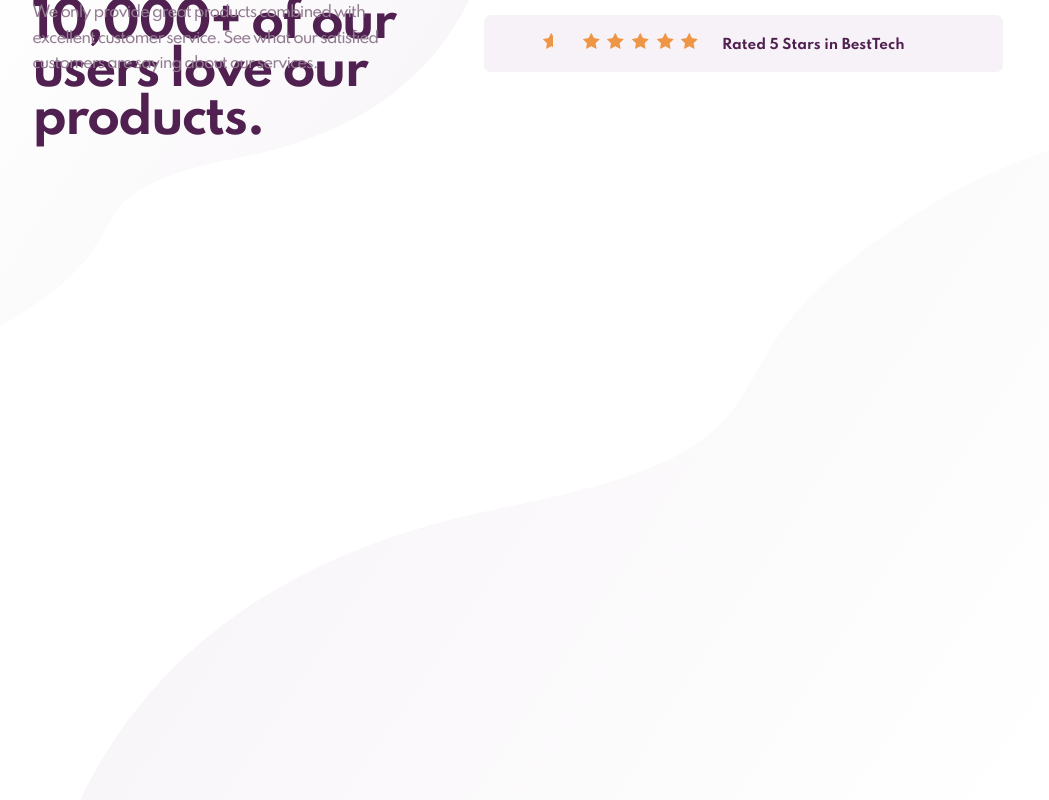
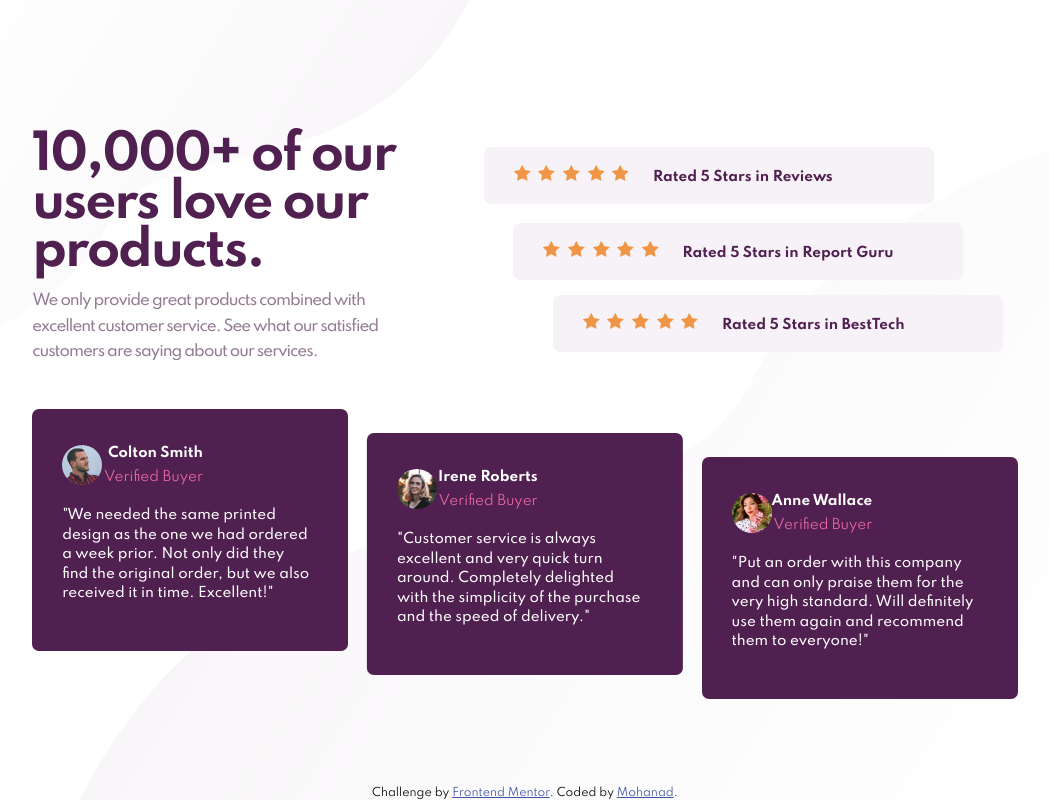
Before and after one commit to Mohanad-Hafiz/Frontend-Mentor-challenge-Social-proof-section, a plain HTML site: page index.html in a window 1280 px wide. Shown: the whole page, without its empty margins (115-1164 px from the left). Drawn offline with Linux system fonts and the light colour scheme.

Commit message:
fixed an issue

```diff
--- a/style.css
+++ b/style.css
@@ -25,7 +25,7 @@ html, body {
 .container {
     position: relative;
     width: 77%;
-    height: 100%;
+    height: 800px;
     margin: auto;
 }
 
@@ -163,6 +163,7 @@ html, body {
     .container {
         display: flex;
         flex-direction: column;
+        height: 100%;
     }
 
     .main,
```
